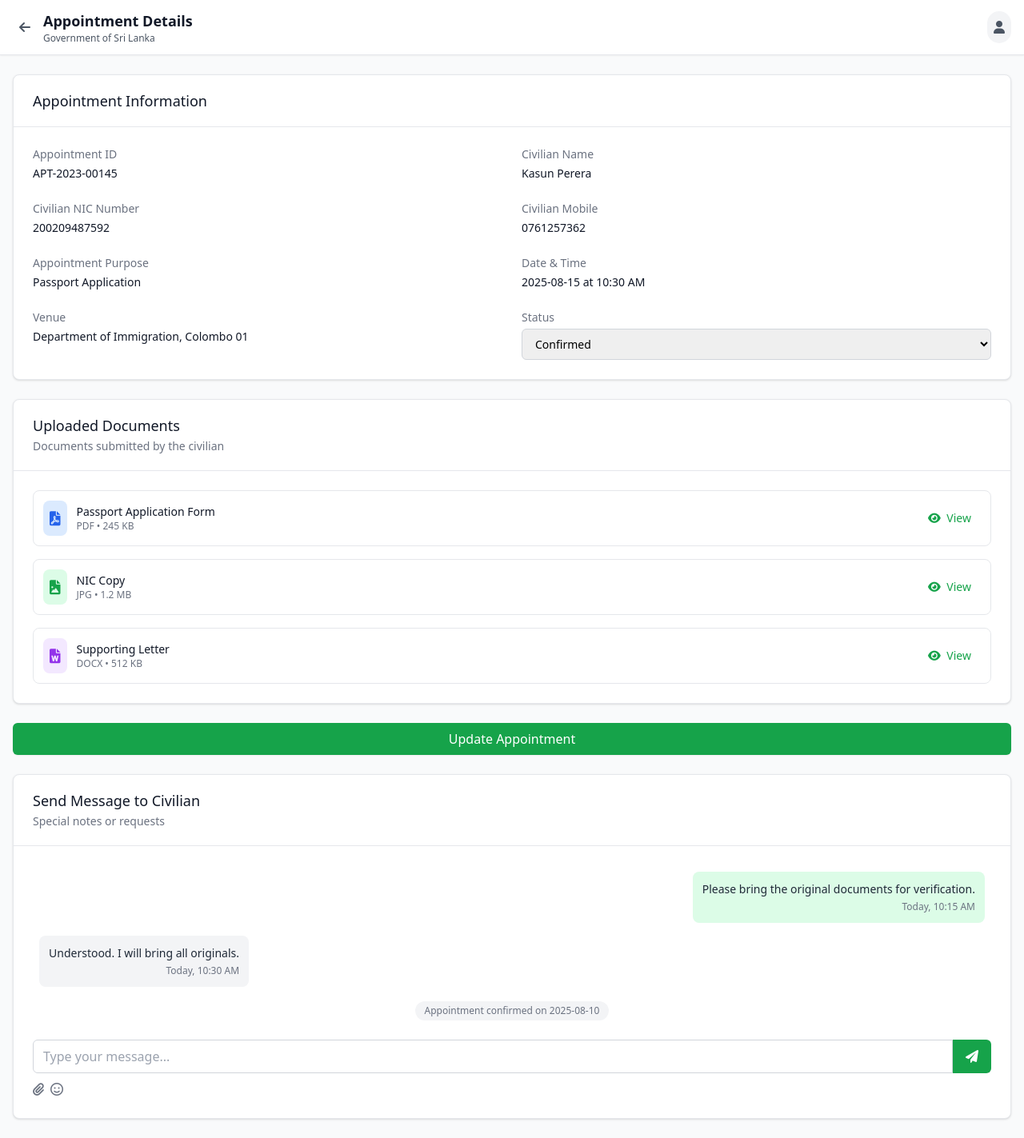
After one commit to GuneOrganization/ClusterCode_GovConnect, a PHP site: page /ClusterCode_GovConnect/government-officer-single-appointment-view.html in a window 1280 px wide. The commit adds this page. Shown: the whole page at 80% size. Run offline with PHP 8.4, Linux system fonts and the light colour scheme; some libraries are stand-ins or nearby versions.

Commit message:
Changes in UI of the employee-appointment  page
Changes in the UI

```diff
--- a/UserForgotPassowrdPage.html
+++ b/UserForgotPassowrdPage.html
@@ -4,6 +4,7 @@
     <meta charset="UTF-8" />
     <meta name="viewport" content="width=device-width, initial-scale=1.0" />
     <title>Gov-Connect - Sign In</title>
+    <link rel="icon" href="assets/images/logo.png" />
     <script src="https://cdn.tailwindcss.com"></script>
 
     <script>
--- a/UserVerificationPage.html
+++ b/UserVerificationPage.html
@@ -4,6 +4,7 @@
     <meta charset="UTF-8" />
     <meta name="viewport" content="width=device-width, initial-scale=1.0" />
     <title>Gov-Connect - Sign In</title>
+    <link rel="icon" href="assets/images/logo.png" />
     <script src="https://cdn.tailwindcss.com"></script>
 
     <script>
--- a/employee.php
+++ b/employee.php
@@ -4,7 +4,8 @@
 <head>
     <meta charset="UTF-8">
     <meta name="viewport" content="width=device-width, initial-scale=1.0">
-    <title>Gov-Connect Dashboard</title>
+    <title>Gov-Connect Employee Dashboard</title>
+    <link rel="icon" href="assets/images/logo.png" />
     <link href="https://cdnjs.cloudflare.com/ajax/libs/fullcalendar/6.1.8/index.global.min.css" rel="stylesheet">
 
     <script src="https://cdn.tailwindcss.com"></script>
--- a/feedback.html
+++ b/feedback.html
@@ -4,6 +4,7 @@
   <meta charset="UTF-8" />
   <meta name="viewport" content="width=device-width, initial-scale=1.0"/>
   <title>Government Service Feedback</title>
+  <link rel="icon" href="assets/images/logo.png" />
   <script src="https://cdn.tailwindcss.com"></script>
 </head>
 <body class="bg-gray-100 min-h-screen flex items-center justify-center">
--- /dev/null
+++ b/government-officer-single-appointment-view.html
@@ -0,0 +1,235 @@
+<!DOCTYPE html>
+<html lang="en">
+
+<head>
+    <meta charset="UTF-8">
+    <meta name="viewport" content="width=device-width, initial-scale=1.0">
+    <title>Appointment Details - Government Portal</title>
+    <link rel="icon" href="assets/images/logo.png" />
+    <script src="https://cdn.tailwindcss.com"></script>
+    <link href="https://cdnjs.cloudflare.com/ajax/libs/font-awesome/6.0.0/css/all.min.css" rel="stylesheet">
+</head>
+
+<body class="bg-gray-50">
+    <!-- Header -->
+    <header class="bg-white shadow-sm border-b border-gray-200">
+        <div class="px-4 py-3">
+            <div class="flex items-center justify-between">
+                <div class="flex items-center">
+                    <button onclick="history.back()"
+                        class="p-2 rounded-md text-gray-600 hover:text-gray-900 hover:bg-gray-100 mr-2">
+                        <i class="fas fa-arrow-left"></i>
+                    </button>
+                    <div>
+                        <h1 class="text-lg font-bold text-gray-900">Appointment Details</h1>
+                        <p class="text-xs text-gray-600">Government of Sri Lanka</p>
+                    </div>
+                </div>
+                <div class="flex items-center space-x-2">
+                    <button class="p-2 rounded-full bg-gray-100 hover:bg-gray-200">
+                        <i class="fas fa-user text-gray-600"></i>
+                    </button>
+                </div>
+            </div>
+        </div>
+    </header>
+
+    <main class="container mx-auto px-4 py-6">
+        <!-- Appointment Details Card -->
+        <div class="bg-white shadow rounded-lg overflow-hidden mb-6 border border-gray-200">
+            <div class="px-4 py-5 sm:px-6 border-b border-gray-200">
+                <h3 class="text-lg font-medium leading-6 text-gray-900">Appointment Information</h3>
+            </div>
+            <div class="px-4 py-5 sm:p-6">
+                <div class="grid grid-cols-1 gap-6 sm:grid-cols-2">
+                    <div>
+                        <label class="block text-sm font-medium text-gray-500">Appointment ID</label>
+                        <p class="mt-1 text-sm text-gray-900 font-medium">APT-2023-00145</p>
+                    </div>
+                    <div>
+                        <label class="block text-sm font-medium text-gray-500">Civilian Name</label>
+                        <p class="mt-1 text-sm text-gray-900 font-medium">Kasun Perera</p>
+                    </div>
+                    <div>
+                        <label class="block text-sm font-medium text-gray-500">Civilian NIC Number</label>
+                        <p class="mt-1 text-sm text-gray-900 font-medium">200209487592</p>
+                    </div>
+                    <div>
+                        <label class="block text-sm font-medium text-gray-500">Civilian Mobile</label>
+                        <p class="mt-1 text-sm text-gray-900 font-medium">0761257362</p>
+                    </div>
+                    <div>
+                        <label class="block text-sm font-medium text-gray-500">Appointment Purpose</label>
+                        <p class="mt-1 text-sm text-gray-900">Passport Application</p>
+                    </div>
+                    <div>
+                        <label class="block text-sm font-medium text-gray-500">Date & Time</label>
+                        <p class="mt-1 text-sm text-gray-900">2025-08-15 at 10:30 AM</p>
+                    </div>
+                    <div>
+                        <label class="block text-sm font-medium text-gray-500">Venue</label>
+                        <p class="mt-1 text-sm text-gray-900">Department of Immigration, Colombo 01</p>
+                    </div>
+                    <div>
+                        <label for="status" class="block text-sm font-medium text-gray-500">Status</label>
+                        <select id="status"
+                            class="mt-1 block w-full pl-3 pr-10 py-2 text-base border-gray-300 focus:outline-none focus:ring-green-500 focus:border-green-500 sm:text-sm rounded-md border">
+                            <option value="pending">Pending</option>
+                            <option value="confirmed" selected>Confirmed</option>
+                            <option value="completed">Completed</option>
+                            <option value="cancelled">Cancelled</option>
+                        </select>
+                    </div>
+                </div>
+            </div>
+        </div>
+
+        <!-- Uploaded Documents Section -->
+        <div class="bg-white shadow rounded-lg overflow-hidden mb-6 border border-gray-200">
+            <div class="px-4 py-5 sm:px-6 border-b border-gray-200">
+                <h3 class="text-lg font-medium leading-6 text-gray-900">Uploaded Documents</h3>
+                <p class="mt-1 text-sm text-gray-500">Documents submitted by the civilian</p>
+            </div>
+            <div class="px-4 py-5 sm:p-6">
+                <div class="space-y-4">
+                    <!-- Document 1 -->
+                    <div
+                        class="flex items-center justify-between p-3 border border-gray-200 rounded-lg hover:bg-gray-50">
+                        <div class="flex items-center">
+                            <div class="p-2 rounded-lg bg-blue-100 text-blue-600 mr-3">
+                                <i class="fas fa-file-pdf text-lg"></i>
+                            </div>
+                            <div>
+                                <p class="text-sm font-medium text-gray-900">Passport Application Form</p>
+                                <p class="text-xs text-gray-500">PDF • 245 KB</p>
+                            </div>
+                        </div>
+                        <button class="text-green-600 hover:text-green-800 px-3 py-1 rounded-md text-sm font-medium">
+                            <i class="fas fa-eye mr-1"></i> View
+                        </button>
+                    </div>
+
+                    <!-- Document 2 -->
+                    <div
+                        class="flex items-center justify-between p-3 border border-gray-200 rounded-lg hover:bg-gray-50">
+                        <div class="flex items-center">
+                            <div class="p-2 rounded-lg bg-green-100 text-green-600 mr-3">
+                                <i class="fas fa-file-image text-lg"></i>
+                            </div>
+                            <div>
+                                <p class="text-sm font-medium text-gray-900">NIC Copy</p>
+                                <p class="text-xs text-gray-500">JPG • 1.2 MB</p>
+                            </div>
+                        </div>
+                        <button class="text-green-600 hover:text-green-800 px-3 py-1 rounded-md text-sm font-medium">
+                            <i class="fas fa-eye mr-1"></i> View
+                        </button>
+                    </div>
+
+                    <!-- Document 3 -->
+                    <div
+                        class="flex items-center justify-between p-3 border border-gray-200 rounded-lg hover:bg-gray-50">
+                        <div class="flex items-center">
+                            <div class="p-2 rounded-lg bg-purple-100 text-purple-600 mr-3">
+                                <i class="fas fa-file-word text-lg"></i>
+                            </div>
+                            <div>
+                                <p class="text-sm font-medium text-gray-900">Supporting Letter</p>
+                                <p class="text-xs text-gray-500">DOCX • 512 KB</p>
+                            </div>
+                        </div>
+                        <button class="text-green-600 hover:text-green-800 px-3 py-1 rounded-md text-sm font-medium">
+                            <i class="fas fa-eye mr-1"></i> View
+                        </button>
+                    </div>
+                </div>
+            </div>
+        </div>
+
+        <!-- Update Button -->
+        <div class="mb-6">
+            <button
+                class="w-full bg-green-600 hover:bg-green-700 text-white font-medium py-2 px-4 rounded-md shadow-sm focus:outline-none focus:ring-2 focus:ring-offset-2 focus:ring-green-500">
+                Update Appointment
+            </button>
+        </div>
+
+        <!-- Communication Section -->
+        <div class="bg-white shadow rounded-lg overflow-hidden border border-gray-200">
+            <div class="px-4 py-5 sm:px-6 border-b border-gray-200">
+                <h3 class="text-lg font-medium leading-6 text-gray-900">Send Message to Civilian</h3>
+                <p class="mt-1 text-sm text-gray-500">Special notes or requests</p>
+            </div>
+            <div class="px-4 py-5 sm:p-6">
+                <!-- Message History -->
+                <div class="mb-4 space-y-4 max-h-60 overflow-y-auto p-2">
+                    <!-- Officer Message -->
+                    <div class="flex justify-end">
+                        <div class="max-w-xs md:max-w-md bg-green-100 rounded-lg p-3">
+                            <p class="text-sm text-gray-800">Please bring the original documents for verification.</p>
+                            <p class="text-xs text-gray-500 text-right mt-1">Today, 10:15 AM</p>
+                        </div>
+                    </div>
+
+                    <!-- Civilian Message -->
+                    <div class="flex justify-start">
+                        <div class="max-w-xs md:max-w-md bg-gray-100 rounded-lg p-3">
+                            <p class="text-sm text-gray-800">Understood. I will bring all originals.</p>
+                            <p class="text-xs text-gray-500 text-right mt-1">Today, 10:30 AM</p>
+                        </div>
+                    </div>
+
+                    <!-- System Message -->
+                    <div class="text-center">
+                        <span class="inline-block bg-gray-100 rounded-full px-3 py-1 text-xs text-gray-500">Appointment
+                            confirmed on 2025-08-10</span>
+                    </div>
+                </div>
+
+                <!-- Message Input -->
+                <div class="mt-4">
+                    <div class="flex">
+                        <input type="text"
+                            class="flex-1 border border-gray-300 rounded-l-md py-2 px-3 focus:outline-none focus:ring-2 focus:ring-green-500 focus:border-green-500"
+                            placeholder="Type your message...">
+                        <button class="bg-green-600 hover:bg-green-700 text-white px-4 rounded-r-md">
+                            <i class="fas fa-paper-plane"></i>
+                        </button>
+                    </div>
+                    <div class="mt-2 flex space-x-2">
+                        <button class="text-gray-500 hover:text-gray-700">
+                            <i class="fas fa-paperclip"></i>
+                        </button>
+                        <button class="text-gray-500 hover:text-gray-700">
+                            <i class="far fa-smile"></i>
+                        </button>
+                    </div>
+                </div>
+            </div>
+        </div>
+    </main>
+
+    <script>
+        // Simple script to handle document viewing (would be replaced with actual implementation)
+        document.querySelectorAll('[class*="fa-eye"]').forEach(icon => {
+            icon.closest('button').addEventListener('click', function () {
+                alert('This would open a document viewer in a real implementation');
+            });
+        });
+
+        // Handle status change
+        document.getElementById('status').addEventListener('change', function () {
+            console.log('Status changed to:', this.value);
+            // Here you would typically make an API call to update the status
+        });
+
+        // Handle update button click
+        document.querySelector('button.bg-green-600').addEventListener('click', function () {
+            const status = document.getElementById('status').value;
+            alert(`Appointment status updated to: ${status}`);
+            // Here you would typically submit all changes to the server
+        });
+    </script>
+</body>
+
+</html>
--- a/index.html
+++ b/index.html
@@ -4,6 +4,7 @@
     <meta charset="UTF-8" />
     <meta name="viewport" content="width=device-width, initial-scale=1.0" />
     <title>Gov-Connect - Sign In</title>
+    <link rel="icon" href="assets/images/logo.png" />
     <script src="https://cdn.tailwindcss.com"></script>
 
     <script>
--- a/signup.html
+++ b/signup.html
@@ -4,6 +4,7 @@
     <meta charset="UTF-8" />
     <meta name="viewport" content="width=device-width, initial-scale=1.0" />
     <title>Gov-Connect - Sign In</title>
+    <link rel="icon" href="assets/images/logo.png" />
     <script src="https://cdn.tailwindcss.com"></script>
 
     <script>
--- a/test.html
+++ b/test.html
@@ -5,6 +5,7 @@
     <meta charset="UTF-8" />
     <meta name="viewport" content="width=device-width, initial-scale=1.0" />
     <title>Appointment Modal (FullCalendar)</title>
+    <link rel="icon" href="assets/images/logo.png" />
 
     <!-- Tailwind CSS -->
     <script src="https://cdn.tailwindcss.com"></script>
```
Also changed, not shown: components/employee-appointment.php (+45 -53 lines).
